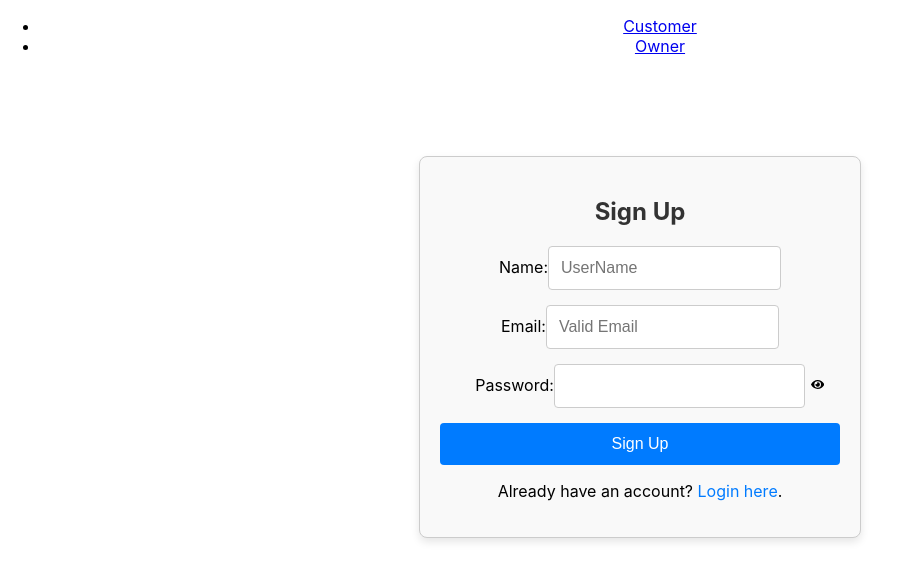
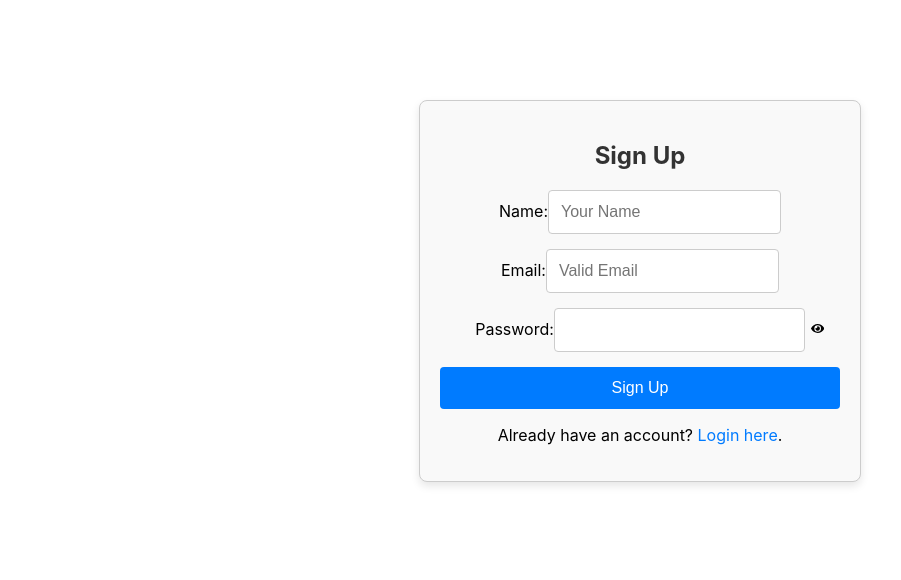
Before and after one commit to CheongCKai/fruits, a React (Create React App) app: page /signup in a window 1280 px wide. Shown: the top 580 px of the page, without its empty margins (0-901 px from the left). Built offline with nearby package versions, Linux system fonts and the light colour scheme.

Commit message:
changed SignUp userName to Your Name

```diff
--- a/package.json
+++ b/package.json
@@ -12,6 +12,7 @@
     "firebase": "^10.12.1",
     "firebase-admin": "^12.1.1",
     "react": "^18.3.1",
+    "react-datepicker": "^7.1.0",
     "react-dom": "^18.3.1",
     "react-icons": "^5.2.1",
     "react-router-dom": "^6.23.1",
--- a/src/App.js
+++ b/src/App.js
@@ -14,7 +14,7 @@ function App() {
         <div className="App">
 
         {/* for testing without having to log in */}
-        <Navbar />
+        {/* <Navbar /> */}
 
         <Routes >
           <Route path="/" element={<Login />} />
--- a/src/LoginPage/SignUp.js
+++ b/src/LoginPage/SignUp.js
@@ -48,7 +48,7 @@ const Signup = () => {
           <LoginInput
             type="text"
             value={inputName}
-            placeholder="UserName"
+            placeholder="Your Name"
             onChange={(e) => setInputName(e.target.value)}
           />
         </label>
--- a/src/api.js
+++ b/src/api.js
@@ -38,6 +38,3 @@ const api = axios.create({
 });
 
 export default api;
-
-
-// Add other API functions as needed
```
Also changed, not shown: 1 other file (tests, documents, lock files or other folders).
